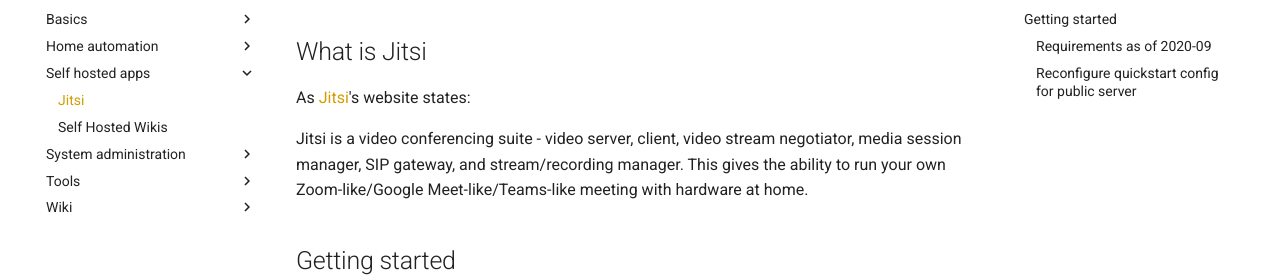
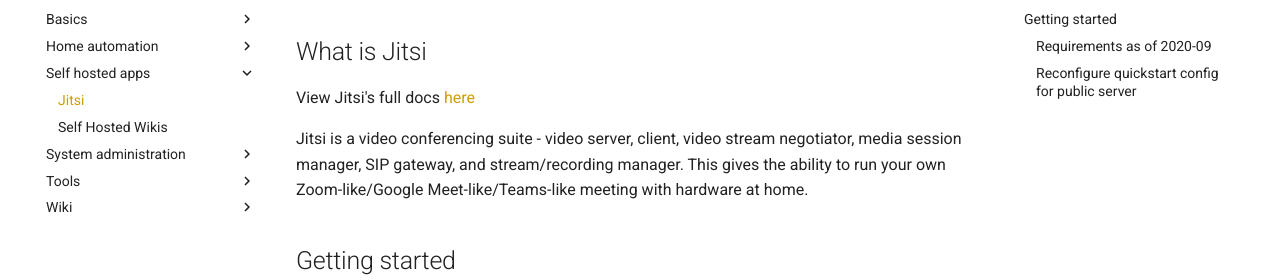
Before and after one commit to selfhostedshow/wiki, an MkDocs documentation site: the page built from docs/self-hosted-apps/jitsi.md, in a window 1280 px wide and 900 px high. Shown: the part 146-426 px from the top of the window. Built offline with MkDocs 1.6.1 and Material for MkDocs 9.7.7, drawn with Linux system fonts in a browser that asks for light colours; comment, search, counter and statistics services are not loaded.

Commit message:
Changed first line in what is Jitsi - First line in "What is Jitsi" now links to their docs

```diff
--- a/docs/self-hosted-apps/jitsi.md
+++ b/docs/self-hosted-apps/jitsi.md
@@ -1,5 +1,5 @@
 ## What is Jitsi
-As [Jitsi](https://jitsi.github.io/handbook/docs/intro)'s website states:
+View Jitsi's full docs [here](https://jitsi.github.io/handbook/docs/intro)
 
 Jitsi is a video conferencing suite - video server, client, video stream negotiator, media session manager, SIP gateway, and stream/recording manager. This gives the ability to run your own Zoom-like/Google Meet-like/Teams-like meeting with hardware at home.
 
```
